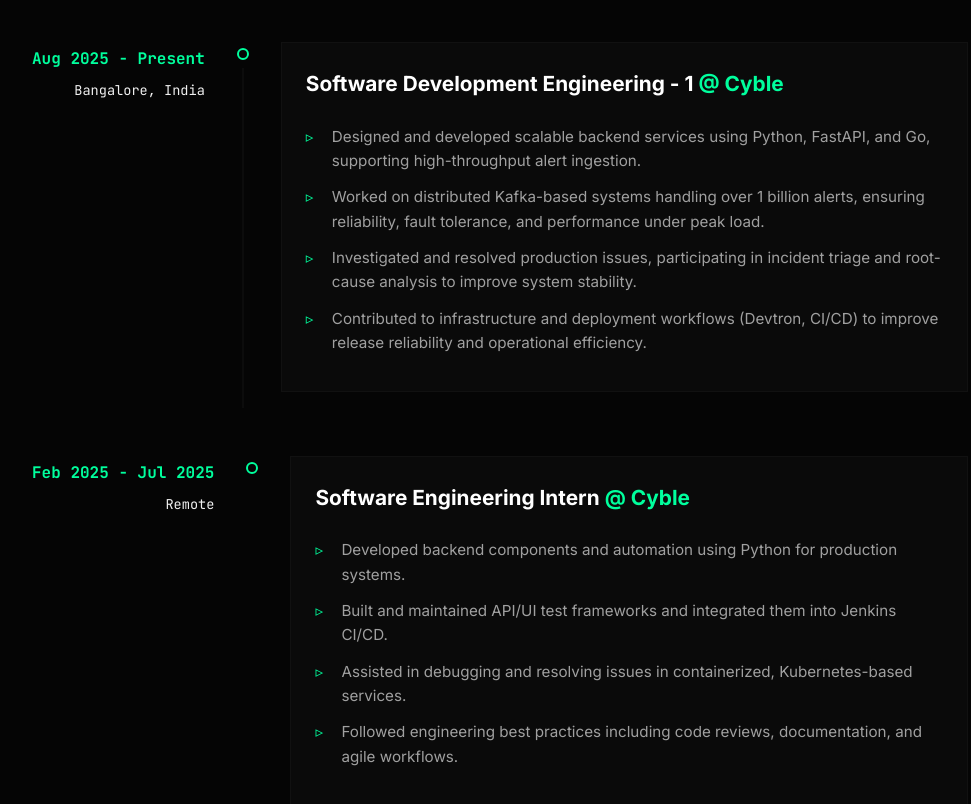
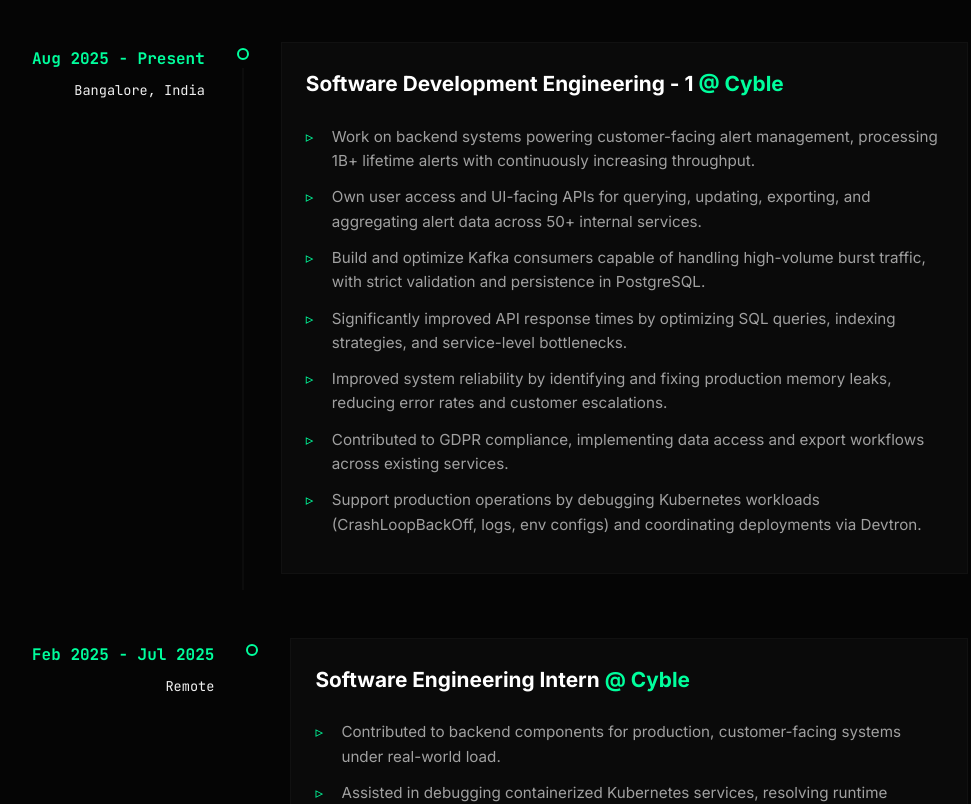
Before and after one commit to mehul2409/Mehul-portfolio, a React (Vite) app: page / in a window 1280 px wide. Shown: the part 940-1744 px from the top of the page, without its empty margins (140-1111 px from the left). Built offline with nearby package versions, Linux system fonts and the light colour scheme.

Commit message:
hopefully final edit

```diff
--- a/src/components/Education.jsx
+++ b/src/components/Education.jsx
@@ -35,9 +35,12 @@
                             <p className="text-secondary" style={{ fontSize: '0.85rem', marginTop: '0.5rem' }}>
                                 (In association with IBM)
                             </p>
-                            <div style={{ marginTop: '1rem', paddingTop: '1rem', borderTop: '1px solid var(--grid-color)' }}>
+                            {/* <div style={{ marginTop: '1rem', paddingTop: '1rem', borderTop: '1px solid var(--grid-color)' }}>
                                 <p className="mono text-accent">CGPA: 7.11 / 10</p>
-                            </div>
+                            </div> */}
+                        </div>
+                        <div style={{ marginTop: '1rem', paddingTop: '1rem', borderTop: '1px solid var(--grid-color)' }}>
+                            <p className="text-quiet"> I prioritize learning that directly translates to production-grade systems.</p>
                         </div>
                     </div>
 
@@ -55,23 +58,23 @@
                             <li style={{ marginBottom: '1.5rem', display: 'flex', gap: '1rem' }}>
                                 <span className="text-accent">▹</span>
                                 <div>
-                                    <h5 style={{ color: 'var(--text-primary)', fontSize: '1rem' }}>IBM Specialization in AI/ML</h5>
-                                    <p className="text-secondary" style={{ fontSize: '0.9rem' }}>Comprehensive coursework in Machine Learning algorithms and data science.</p>
+                                    <h5 style={{ color: 'var(--text-primary)', fontSize: '1rem' }}>Financial Markets — Yale University</h5>
+                                    <p className="text-secondary" style={{ fontSize: '0.9rem' }}>Built foundational understanding of market structure, risk, and trading systems</p>
                                 </div>
                             </li>
                             <li style={{ marginBottom: '1.5rem', display: 'flex', gap: '1rem' }}>
                                 <span className="text-accent">▹</span>
                                 <div>
-                                    <h5 style={{ color: 'var(--text-primary)', fontSize: '1rem' }}>Backend Development Mastery</h5>
-                                    <p className="text-secondary" style={{ fontSize: '0.9rem' }}>Advanced patterns in Distributed Systems and Microservices (Self-Paced).</p>
+                                    <h5 style={{ color: 'var(--text-primary)', fontSize: '1rem' }}>Introduction to Data Science Specialization — IBM</h5>
+                                    <p className="text-secondary" style={{ fontSize: '0.9rem' }}>Hands-on exposure to data processing, analysis, and applied ML workflows</p>
                                 </div>
                             </li>
                             {/* Placeholder for future certs */}
                             <li style={{ display: 'flex', gap: '1rem' }}>
                                 <span className="text-accent">▹</span>
                                 <div>
-                                    <h5 style={{ color: 'var(--text-primary)', fontSize: '1rem' }}>Algorithmic Trading</h5>
-                                    <p className="text-secondary" style={{ fontSize: '0.9rem' }}>Applied quantitative analysis strategies (Proprietary Research).</p>
+                                    <h5 style={{ color: 'var(--text-primary)', fontSize: '1rem' }}>Advanced Machine Learning on Google Cloud — Google Cloud</h5>
+                                    <p className="text-secondary" style={{ fontSize: '0.9rem' }}>Focused on production ML pipelines and scalable deployment concepts</p>
                                 </div>
                             </li>
                         </ul>
--- a/src/components/Experience.jsx
+++ b/src/components/Experience.jsx
@@ -9,10 +9,13 @@
             period: 'Aug 2025 - Present',
             location: 'Bangalore, India',
             description: [
-                'Designed and developed scalable backend services using Python, FastAPI, and Go, supporting high-throughput alert ingestion.',
-                'Worked on distributed Kafka-based systems handling over 1 billion alerts, ensuring reliability, fault tolerance, and performance under peak load.',
-                'Investigated and resolved production issues, participating in incident triage and root-cause analysis to improve system stability.',
-                'Contributed to infrastructure and deployment workflows (Devtron, CI/CD) to improve release reliability and operational efficiency.'
+                'Work on backend systems powering customer-facing alert management, processing 1B+ lifetime alerts with continuously increasing throughput.',
+                'Own user access and UI-facing APIs for querying, updating, exporting, and aggregating alert data across 50+ internal services.',
+                'Build and optimize Kafka consumers capable of handling high-volume burst traffic, with strict validation and persistence in PostgreSQL.',
+                'Significantly improved API response times by optimizing SQL queries, indexing strategies, and service-level bottlenecks.',
+                'Improved system reliability by identifying and fixing production memory leaks, reducing error rates and customer escalations.',
+                'Contributed to GDPR compliance, implementing data access and export workflows across existing services.',
+                'Support production operations by debugging Kubernetes workloads (CrashLoopBackOff, logs, env configs) and coordinating deployments via Devtron.'
             ]
         },
         {
@@ -21,10 +24,10 @@
             period: 'Feb 2025 - Jul 2025',
             location: 'Remote',
             description: [
-                'Developed backend components and automation using Python for production systems.',
-                'Built and maintained API/UI test frameworks and integrated them into Jenkins CI/CD.',
-                'Assisted in debugging and resolving issues in containerized, Kubernetes-based services.',
-                'Followed engineering best practices including code reviews, documentation, and agile workflows.'
+                'Contributed to backend components for production, customer-facing systems under real-world load.',
+                'Assisted in debugging containerized Kubernetes services, resolving runtime failures and configuration issues.',
+                'Took ownership of backend modules early, shipping fixes and improvements to production.',
+                'Converted from intern to full-time engineer based on production ownership and reliability contributions.'
             ]
         }
     ];
```
Also changed, not shown: 1 other file (tests, documents, lock files or other folders).
